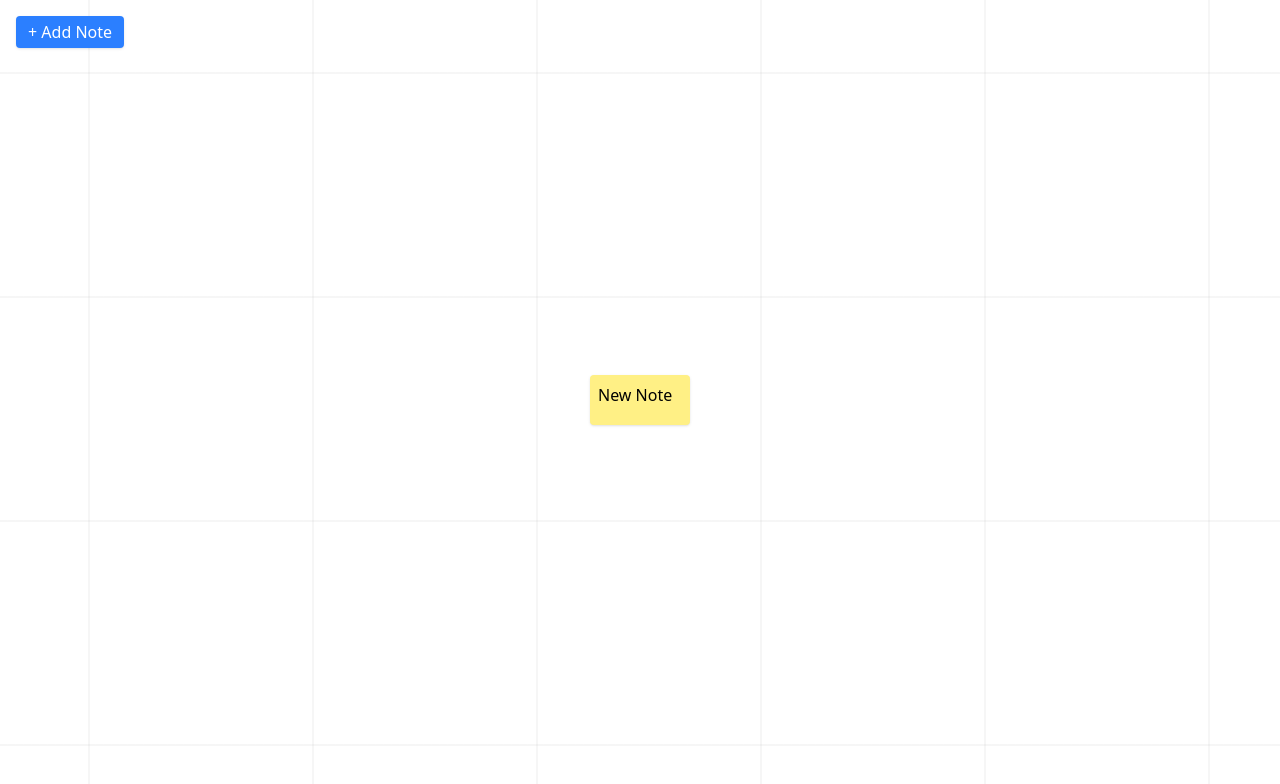
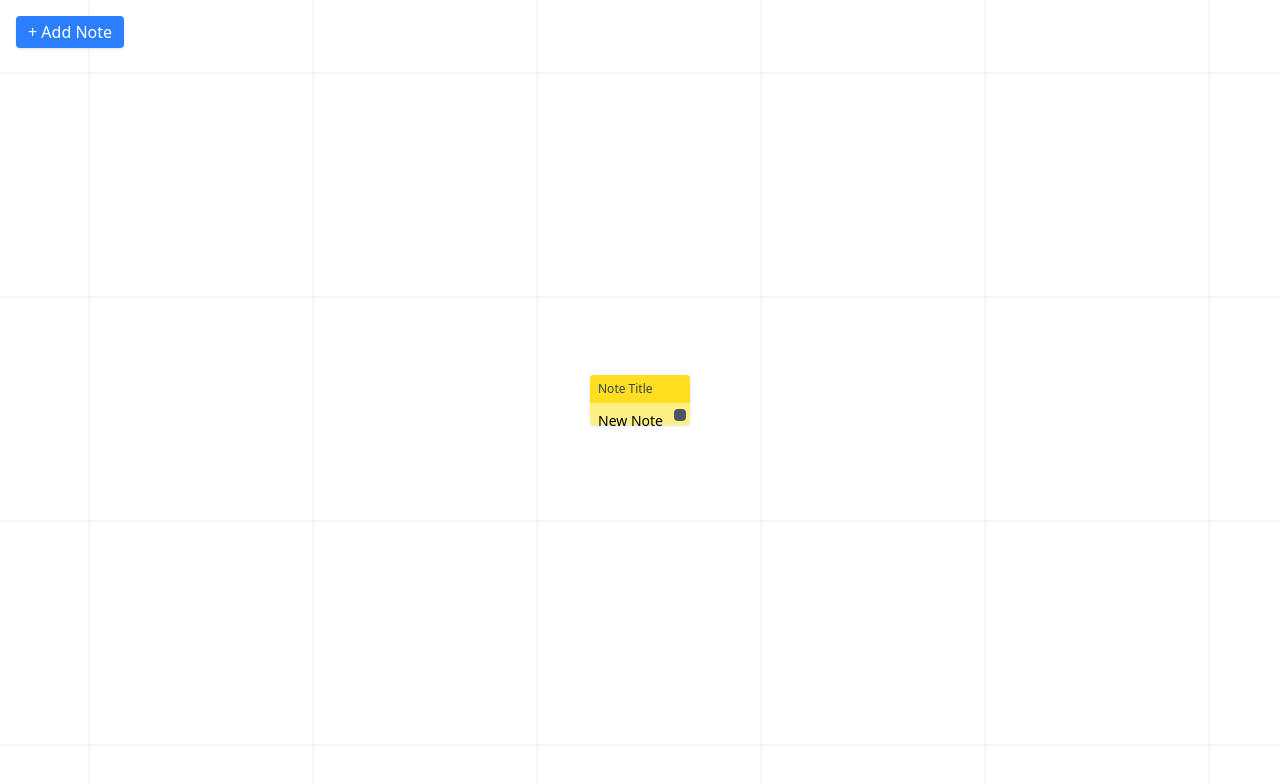
Before and after one commit to yowger/colabinote, a React (Vite) app: page / in a window 1280 px wide. Both pictures are taken after a click on the button "+ Add Note". Shown: the top 784 px of the page. Built offline with nearby package versions, Linux system fonts and the light colour scheme.

Commit message:
added move note and resize

```diff
--- a/package.json
+++ b/package.json
@@ -11,6 +11,7 @@
   },
   "dependencies": {
     "@tailwindcss/vite": "^4.1.18",
+    "lucide-react": "^0.563.0",
     "react": "^19.2.0",
     "react-dom": "^19.2.0",
     "tailwindcss": "^4.1.18"
--- a/src/components/Board.tsx
+++ b/src/components/Board.tsx
@@ -1,28 +1,31 @@
 import { useEffect, useRef, useState } from "react"
 import BoardBackground from "./Background"
+import Note, { type Note as NoteType } from "./Note"
 
 const BOARD_WIDTH = 2000
 const BOARD_HEIGHT = 2000
 
-type Note = {
-    id: number
-    x: number
-    y: number
-    text: string
-}
-
 export default function Board() {
-    const viewportRef = useRef<HTMLDivElement | null>(null)
     const [isDragging, setIsDragging] = useState(false)
     const [isHovering, setIsHovering] = useState(false)
-    const [notes, setNotes] = useState<Note[]>([])
+    const [notes, setNotes] = useState<NoteType[]>([])
     const [draggingNoteId, setDraggingNoteId] = useState<number | null>(null)
+    const [resizingNoteId, setResizingNoteId] = useState<number | null>(null)
+
+    const viewportRef = useRef<HTMLDivElement | null>(null)
     const noteDragStart = useRef<{
         x: number
         y: number
         noteX: number
         noteY: number
     }>({ x: 0, y: 0, noteX: 0, noteY: 0 })
+
+    const resizeStart = useRef({
+        x: 0,
+        y: 0,
+        width: 0,
+        height: 0,
+    })
 
     const dragStart = useRef<{
         x: number
@@ -45,6 +48,30 @@ export default function Board() {
     }
 
     const dragMove = (mouseEvent: React.MouseEvent<HTMLDivElement>) => {
+        if (resizingNoteId !== null) {
+            const dx = mouseEvent.clientX - resizeStart.current.x
+            const dy = mouseEvent.clientY - resizeStart.current.y
+
+            setNotes((prev) =>
+                prev.map((note) =>
+                    note.id === resizingNoteId
+                        ? {
+                              ...note,
+                              width: Math.max(
+                                  60,
+                                  resizeStart.current.width + dx,
+                              ),
+                              height: Math.max(
+                                  40,
+                                  resizeStart.current.height + dy,
+                              ),
+                          }
+                        : note,
+                ),
+            )
+            return
+        }
+
         if (draggingNoteId !== null) {
             moveNote(mouseEvent)
             return
@@ -64,21 +91,28 @@ export default function Board() {
     const endDrag = () => {
         setIsDragging(false)
         setDraggingNoteId(null)
+        setResizingNoteId(null)
     }
     const enterBoard = () => setIsHovering(true)
     const exitBoard = () => setIsHovering(false)
 
+    const isInteractingWithNote =
+        draggingNoteId !== null || resizingNoteId !== null
+
     const getCursorClass = () => {
+        if (isInteractingWithNote) return "cursor-default"
         if (isDragging) return "cursor-grabbing"
         if (isHovering) return "cursor-grab"
         return "cursor-default"
     }
 
     const addNote = () => {
-        const newNote: Note = {
+        const newNote: NoteType = {
             id: Date.now(),
             x: BOARD_WIDTH / 2 - 50,
             y: BOARD_HEIGHT / 2 - 25,
+            width: 100,
+            height: 50,
             text: "New Note",
         }
         setNotes((prev) => [...prev, newNote])
@@ -86,7 +120,7 @@ export default function Board() {
 
     const startNoteDrag = (
         mouseEvent: React.MouseEvent<HTMLDivElement>,
-        note: Note,
+        note: NoteType,
     ) => {
         mouseEvent.stopPropagation()
         setDraggingNoteId(note.id)
@@ -116,6 +150,21 @@ export default function Board() {
                     : note,
             ),
         )
+    }
+
+    const startResize = (
+        e: React.MouseEvent<HTMLDivElement>,
+        note: NoteType,
+    ) => {
+        e.stopPropagation()
+
+        setResizingNoteId(note.id)
+        resizeStart.current = {
+            x: e.clientX,
+            y: e.clientY,
+            width: note.width,
+            height: note.height,
+        }
     }
 
     useEffect(() => {
@@ -157,19 +206,12 @@ export default function Board() {
                     <BoardBackground gridSize={224} lineWidth={2} />
                     <div className="relative  z-10">
                         {notes.map((note) => (
-                            <div
+                            <Note
                                 key={note.id}
-                                onMouseDown={(e) => startNoteDrag(e, note)}
-                                className="absolute bg-yellow-200 p-2 rounded shadow cursor-move select-none"
-                                style={{
-                                    left: note.x,
-                                    top: note.y,
-                                    width: 100,
-                                    height: 50,
-                                }}
-                            >
-                                {note.text}
-                            </div>
+                                note={note}
+                                onMoveMouseDown={(e) => startNoteDrag(e, note)}
+                                onResizeMouseDown={(e) => startResize(e, note)}
+                            />
                         ))}
                     </div>
                 </div>
--- /dev/null
+++ b/src/components/Note.tsx
@@ -0,0 +1,57 @@
+export type Note = {
+    id: number
+    x: number
+    y: number
+    width: number
+    height: number
+    text: string
+}
+
+export type NoteProps = {
+    note: Note
+    onMoveMouseDown?: (e: React.MouseEvent<HTMLDivElement>) => void
+    onResizeMouseDown?: (e: React.MouseEvent<HTMLDivElement>) => void
+}
+
+export default function Note({
+    note,
+    onMoveMouseDown,
+    onResizeMouseDown,
+}: NoteProps) {
+    return (
+        <div
+            className="absolute bg-yellow-200 rounded shadow select-none"
+            style={{
+                left: note.x,
+                top: note.y,
+                width: note.width,
+                height: note.height,
+            }}
+        >
+            <div
+                className="group h-7 flex items-center px-2 bg-yellow-300 rounded-t"
+                onMouseDown={onMoveMouseDown}
+            >
+                <span className="text-xs font-medium text-gray-700 pointer-events-auto">
+                    Note Title
+                </span>
+            </div>
+
+            <div className="p-2 text-sm">{note.text}</div>
+
+            <div
+                onMouseDown={onResizeMouseDown}
+                className="absolute right-1 bottom-1 w-3 h-3 bg-gray-600 cursor-se-resize rounded-sm"
+                title="Resize"
+            />
+        </div>
+    )
+}
+
+/*
+TODO
+- Editable note text
+- Note resize
+- Note selection / outline
+- Multiplayer ownership
+*/
```
Also changed, not shown: 1 other file (tests, documents, lock files or other folders).
